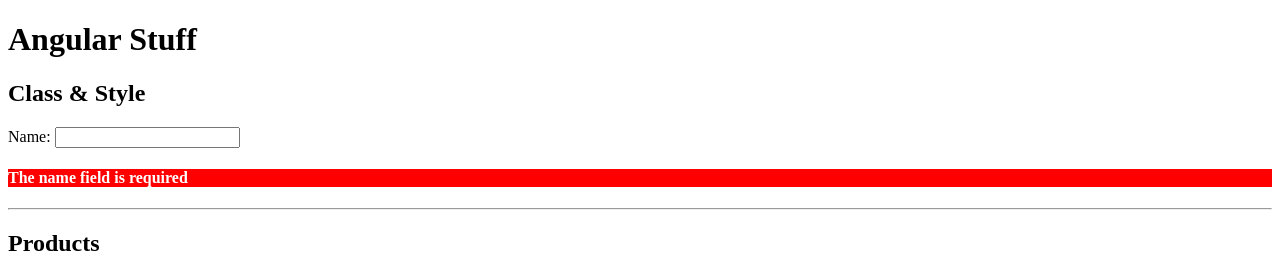
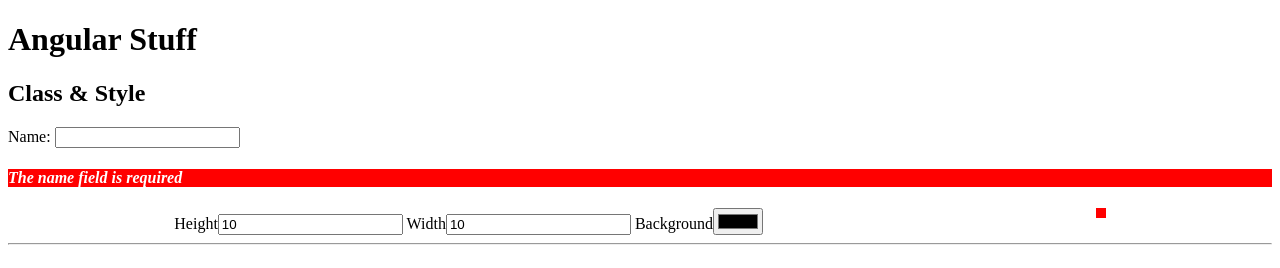
Before and after one commit to rvenegas5/my-store, an Angular app: page / in a window 1280 px wide. Shown: the top 268 px of the page. Built offline with nearby package versions, Linux system fonts and the light colour scheme.

Commit message:
Using ngClass and ngStyle

```diff
--- a/src/app/app.component.html
+++ b/src/app/app.component.html
@@ -2,8 +2,24 @@
 <h2>Class & Style</h2>
 <label>Name: </label>
 <input type="text" required #nameInput2=ngModel [(ngModel)]="name" />
-<h4 class="message-error" [class.invalid]="nameInput2.invalid" >The name field is required</h4>
+<h4 class="message-error" [style.font-style]="nameInput2.invalid ? 'italic': 'normal'" [class.invalid]="nameInput2.invalid" >The name field is required</h4>
+
+<div class="container">
+  <div>
+    <label> Height</label><input type="number" [(ngModel)]="heightImage" />
+    <label> Width</label><input type="number" [(ngModel)]="widthImage" />
+    <label> Background</label><input type="color" [(ngModel)]="backgroundImage" />
+  </div>
+  <div [ngStyle]="{
+    'width.px': widthImage,
+    'height.px': heightImage,
+    'background-color': backgroundImage,
+    'display': 'block'
+  }">
+  </div>
+</div>
 <hr>
+
 <h2>Products</h2>
 <div class="container">
   <div class="card" *ngFor="let product of products">
--- a/src/app/app.component.ts
+++ b/src/app/app.component.ts
@@ -7,6 +7,9 @@ import { Product } from './product.model';
   styleUrls: ['./app.component.scss']
 })
 export class AppComponent {
+  widthImage: number = 10;
+  heightImage: number = 10;
+  backgroundImage: string = "red";
   title = 'my-store';
   btnDisabled: boolean = false;
   textExample: string = "Example..."
```
